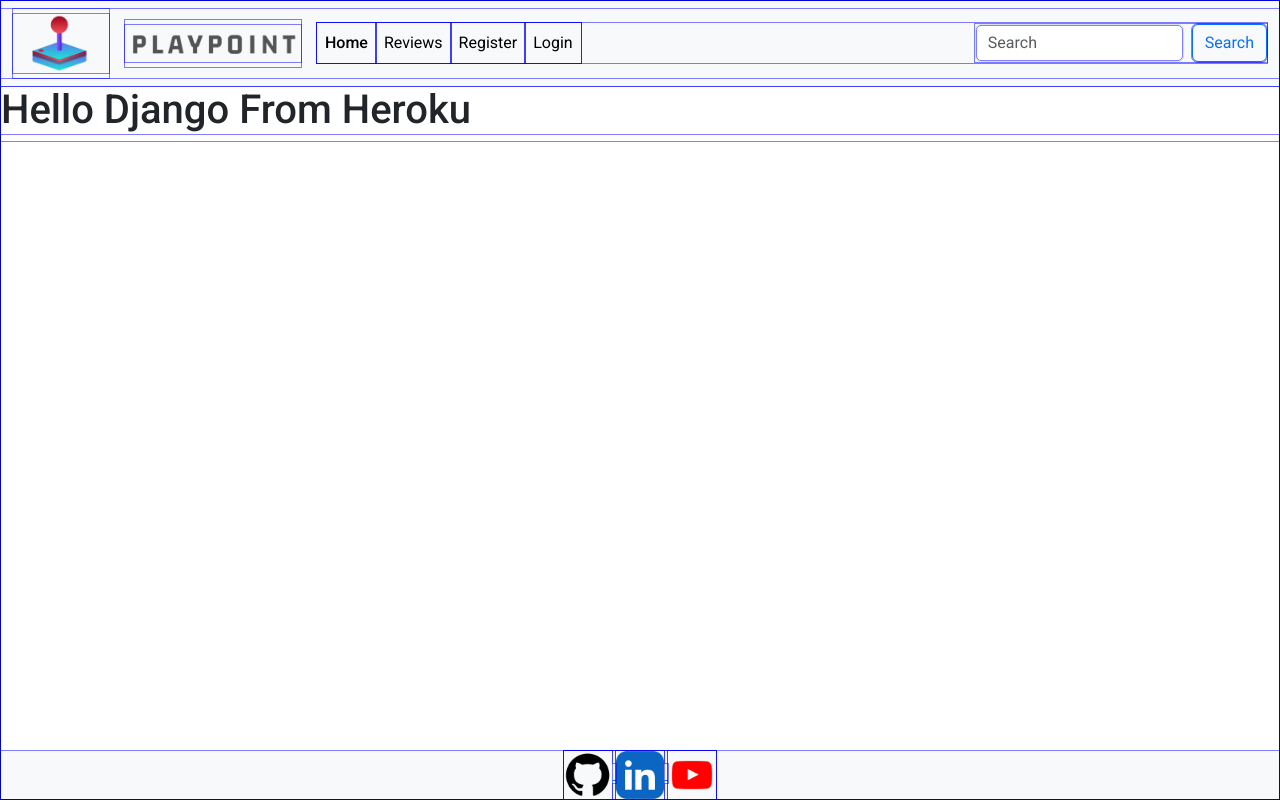
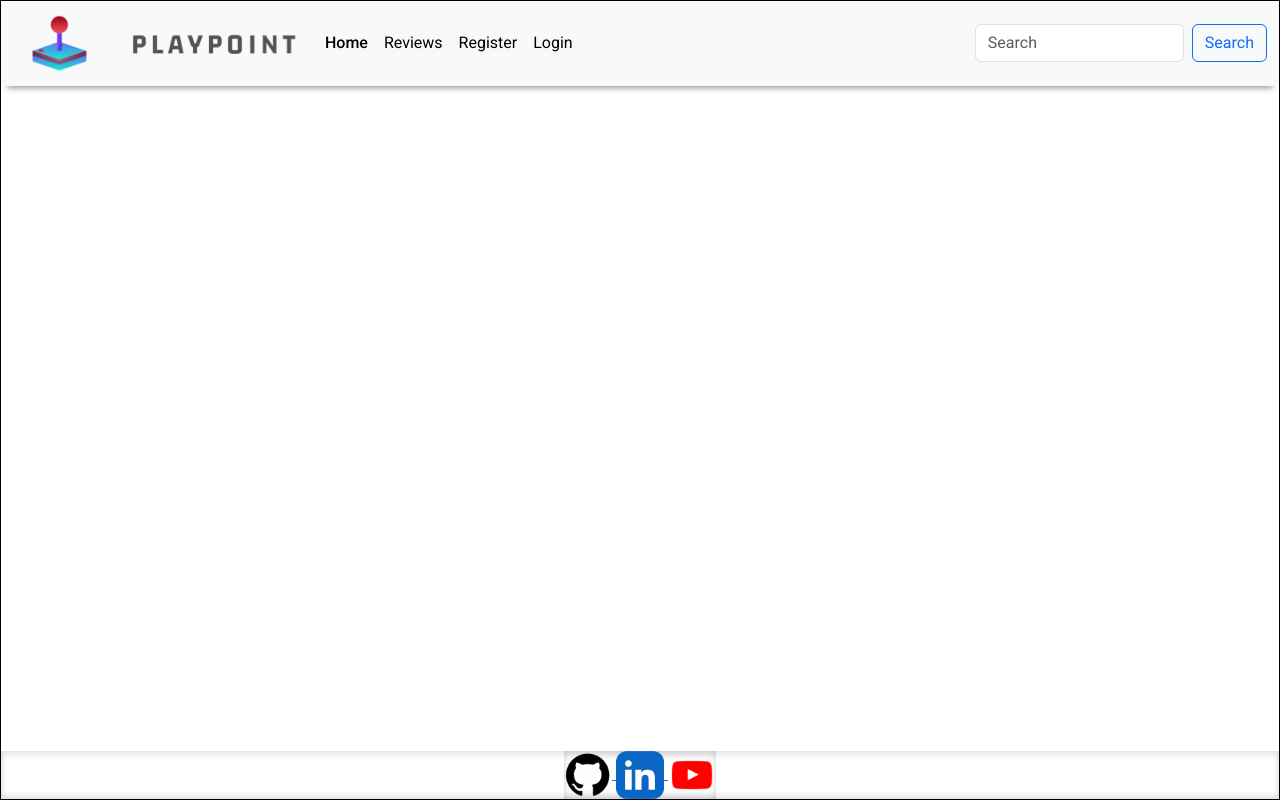
Before and after one commit to Yazhmd/PlayPoint-Django-blog-Project-, a Django app: page / in a window 1280 px wide. Run offline with Django 4.2, Linux system fonts and the light colour scheme; parts of the project's set-up code (start-up, migrations or seed data) failed here and were passed over; some libraries are stand-ins or nearby versions.

Commit message:
Add: favicon image to website

```diff
--- a/playpoint/settings.py
+++ b/playpoint/settings.py
@@ -73,8 +73,10 @@ LOGIN_REDIRECT_URL = '/'
 LOGOUT_REDIRECT_URL = '/'
 
 DJRICHTEXTFIELD_CONFIG = {
+
     'js': ['//cdn.ckeditor.com/4.14.0/standard/ckeditor.js'],
     'init_template': 'djrichtextfield/init/ckeditor.js',
+
     'settings': {
         'toolbar': [
             ['Format', 'Bold', 'Italic', 'Underline'],
--- a/playpoint/urls.py
+++ b/playpoint/urls.py
@@ -20,5 +20,7 @@ from django.urls import path, include
 urlpatterns = [
     path('admin/', admin.site.urls),
     path('', include('app_blog.urls'), name='home'),
+    path('djrichtextfield/', include('djrichtextfield.urls')),
+
     path('account/', include('allauth.urls')),
 ]
--- a/static/css/style.css
+++ b/static/css/style.css
@@ -4,7 +4,7 @@
 
 
 * {
-    outline: 1px solid rgba(0, 0, 255, 0.5);
+    /* outline: 1px solid rgba(0, 0, 255, 0.5); */
 }
 
 
@@ -30,7 +30,7 @@
 .navbar {
 
     background-color: white;
-
+    box-shadow: 0 8px 6px -6px #999;
 
 }
 
@@ -103,13 +103,15 @@ main {
 footer {
 
     flex-shrink: 0;
-    background-color: rgb(248 249 250);
+
+    background-color: rgba(248, 249, 250, 0.136);
     display: flex;
     flex-direction: row;
     justify-content: center;
     align-items: center;
     border-top: var(--border);
-
+    box-shadow: inset 0px 4px 6px rgba(0, 0, 0, 0.1),
+        inset 0px -4px 6px rgba(0, 0, 0, 0.1);
 
 }
 
--- a/templates/base.html
+++ b/templates/base.html
@@ -6,7 +6,10 @@
 <head>
     <meta charset="UTF-8">
     <meta name="viewport" content="width=device-width, initial-scale=1.0">
-    <title>Django-Setup {% block title %} {% endblock %} </title>
+    <title>PlayPoint {% block title %} {% endblock %} </title>
+
+    <!-- Link to Favicon -->
+    <link rel="icon" href="{% static 'icons/favicon/favicon-96x96.webp'%}">
 
 
 
@@ -30,7 +33,7 @@
 <body>
     {% include 'includes/header.html' %}
 
-    <h1>Hello Django From Heroku</h1>
+
 
     <main>
         {% block content %}
--- a/templates/includes/header.html
+++ b/templates/includes/header.html
@@ -51,7 +51,7 @@
 
 
           <li class="nav-item">
-            <a class="nav-link" href="/account/login">Create New Review</a>
+            <a class="nav-link" href="/account/login">+ Create New Review</a>
           </li>
 
           {% else %}
```
Also changed, not shown: static/icons/favicon/favicon-96x96.webp (added).
